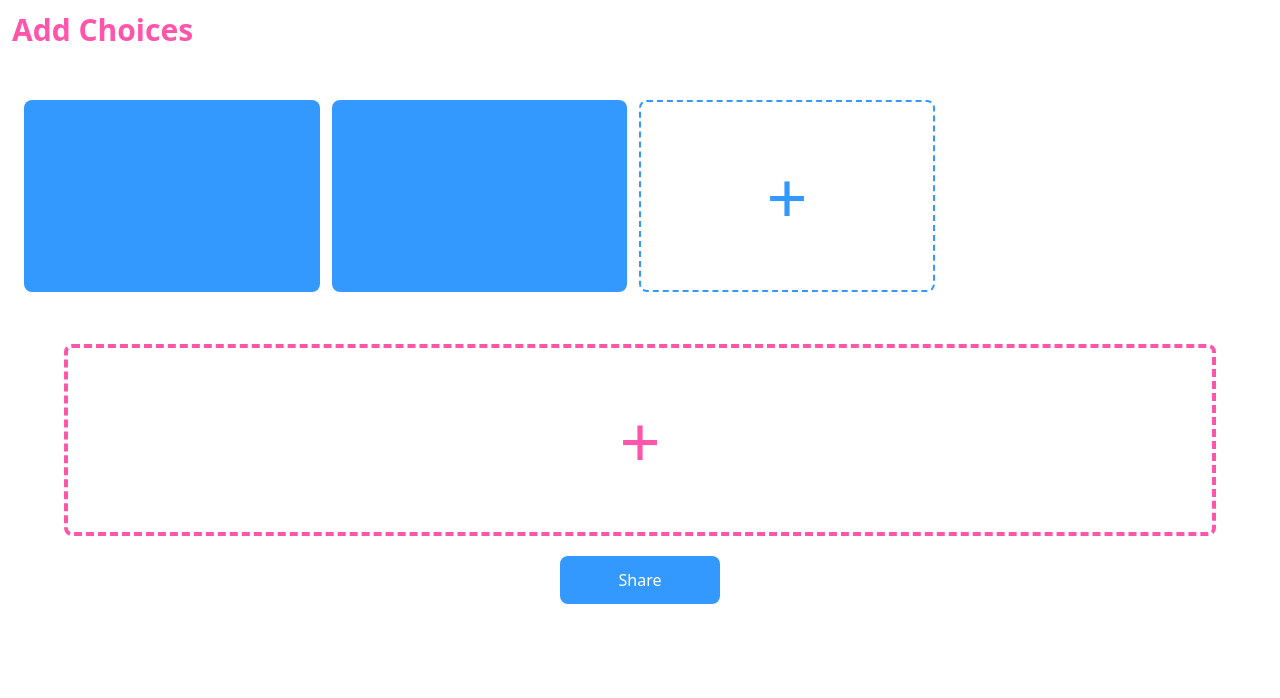
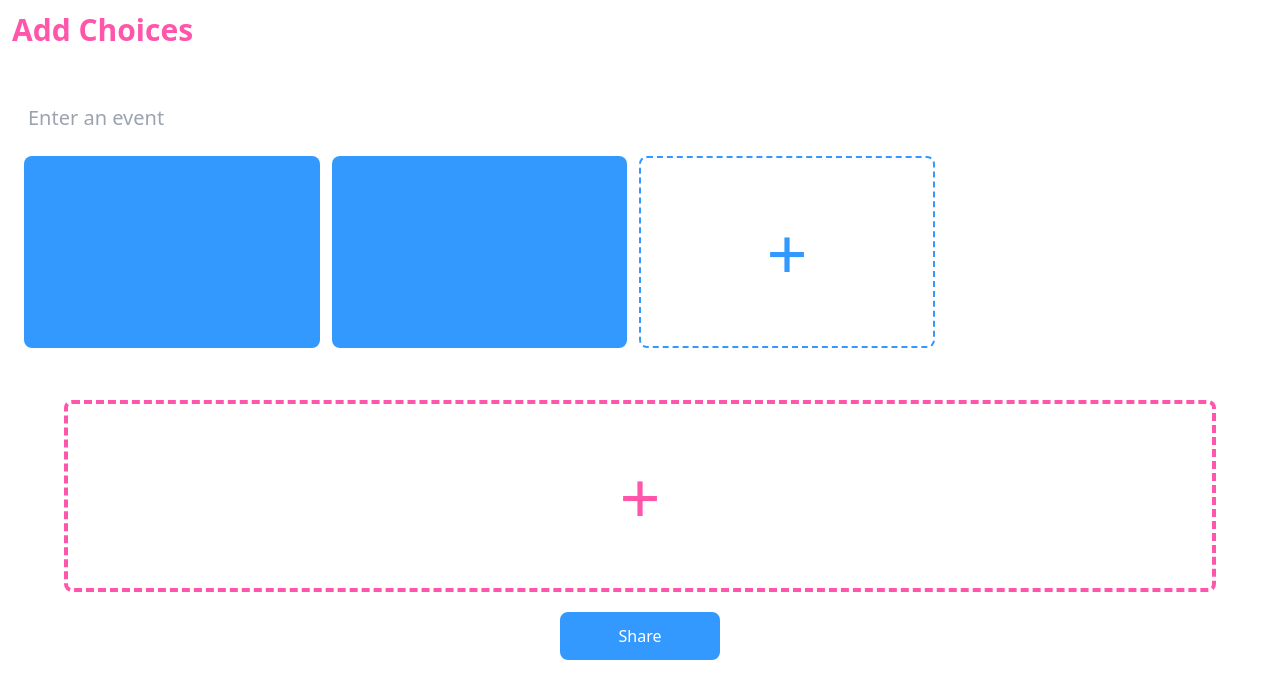
Before and after one commit to N-eeraj/mystery-choice, a Vue app: page /create in a window 1280 px wide. Shown: the top 698 px of the page. Built offline with nearby package versions, Linux system fonts and the light colour scheme.

Commit message:
Added event

```diff
--- a/src/components/choice/choiceGroup/index.vue
+++ b/src/components/choice/choiceGroup/index.vue
@@ -9,6 +9,10 @@ const minChoices = 2
 const maxChoices = 4
 
 const props = defineProps({
+    event: {
+        type: String,
+        required: true
+    },
     choices: {
         type: Array,
         required: true
@@ -28,11 +32,13 @@ const emit = defineEmits([
     'add-choice',
     'remove-choice',
     'remove-choice-group',
+    'update-choice-event',
     'update-choice'
 ])
 
 const canAddChoice = computed(() => props.choices.length < maxChoices)
 const canRemoveChoice = computed(() => props.choices.length > minChoices)
+const getTheme = computed(() => props.theme === 'pink' ? 'outline-pink' : 'outline-blue')
 
 const addChoice = () => emit('add-choice')
 
@@ -40,13 +46,28 @@ const removeChoice = index => emit('remove-choice', index)
 
 const removeChoiceGroup = () => emit('remove-choice-group')
 
+const updateChoiceEvent = ({target}) => emit('update-choice-event', target.value)
+
 const updateChoice = (index, value) => emit('update-choice', {index, value})
 </script>
 
 <template>
-    <div
-        class="relative flex flex-col md:flex-row gap-3 p-3"
-        :class="{'pt-10': canRemoveGroup}">
+    <div class="flex flex-col gap-y-5 p-3">
+
+        <div class="flex justify-between gap-x-2">
+            <input
+                placeholder="Enter an event"
+                class="w-full p-1 text-xl focus:outline outline-2"
+                :class="getTheme"
+                @change="updateChoiceEvent" />
+
+            <Remove
+                v-if="canRemoveGroup"
+                class="bg-[#D00] text-white"
+                @remove="removeChoiceGroup" />
+        </div>
+
+        <div class="flex flex-col md:flex-row gap-3">
             <Choice
                 v-for="({id, text}, index) in choices"
                 :text="text"
@@ -60,10 +81,6 @@ const updateChoice = (index, value) => emit('update-choice', {index, value})
                 v-if="canAddChoice"
                 :theme="theme"
                 @click="addChoice" />
-
-        <Remove
-            v-if="canRemoveGroup"
-            class="w-6 absolute top-2 right-2 bg-[#D00] text-white"
-            @remove="removeChoiceGroup" />
+        </div>
     </div>
 </template>
--- a/src/components/choice/index.vue
+++ b/src/components/choice/index.vue
@@ -6,7 +6,7 @@ const props = defineProps({
     text: {
         type: String,
         required: false,
-        default: null
+        default: ''
     },
     theme: {
         type: String,
@@ -47,7 +47,7 @@ const removeChoice = () => emit('remove-choice')
         </span>
         <textarea
             v-else
-            type="text"
+            :spellcheck="false"
             class="w-full h-full p-3 bg-transparent text-white outline-none resize-none"
             @change="updateChoiceText" />
 
--- a/src/pages/create.vue
+++ b/src/pages/create.vue
@@ -19,13 +19,14 @@ const getSaveColor = computed(() => choiceGroups.length % 2 ? 'blue' : 'pink')
 const getNewChoice = () => {
     return {
         id: currentChoiceIndex++,
-        text: null
+        text: ''
     }
 }
 
 const addNewChoiceGroup = () => {
     choiceGroups.push({
         id: ++currentGroupIndex,
+        event: '',
         choices: [
             getNewChoice(),
             getNewChoice()
@@ -41,6 +42,8 @@ const removeChoice = (index, choiceIndex) => choiceGroups[index].choices.splice(
 
 const removeChoiceGroup = index => choiceGroups.splice(index, 1)
 
+const updateChoiceEvent = (index, value) => choiceGroups[index].event = value
+
 const updateChoice = (index, {index: choiceIndex, value}) => choiceGroups[index][choiceIndex] = value
 
 const handleShare = () => {
@@ -53,14 +56,15 @@ onMounted(() => {
 </script>
 
 <template>
-    <div class="flex flex-col items-center min-h-screen p-3 gap-5">
+    <div class="flex flex-col items-center max-w-7xl min-h-screen m-auto p-3 gap-5">
         <h1 class="w-full text-pink text-3xl text-center md:text-left font-semibold">
             Add Choices
         </h1>
 
         <div class="w-full">
             <ChoiceGroup
-                v-for="({id, choices}, index) in choiceGroups"
+                v-for="({id, event, choices}, index) in choiceGroups"
+                :event="event"
                 :choices="choices"
                 :can-remove-group="canRemoveGroup"
                 :theme="getColor(index)"
@@ -69,6 +73,7 @@ onMounted(() => {
                 @add-choice="addChoice(index)"
                 @remove-choice="choiceIndex => removeChoice(index, choiceIndex)"
                 @remove-choice-group="removeChoiceGroup(index)"
+                @update-choice-event="value => updateChoiceEvent(index, value)"
                 @update-choice="value => updateChoice(index, value)" />
             </div>
 
```
Lines whose indentation alone changed are shown as unchanged.
